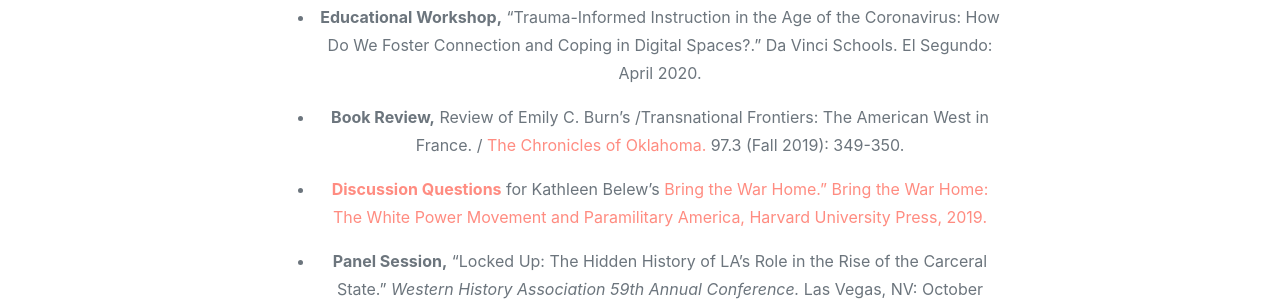
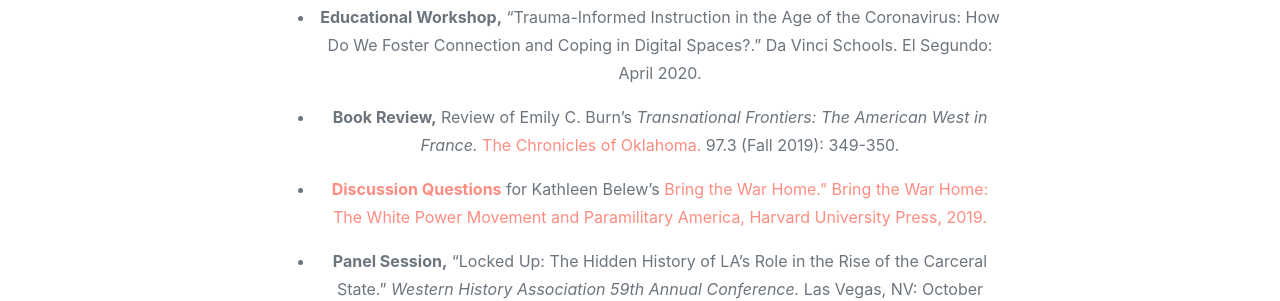
Before and after one commit to neingram/noel, a Jekyll site: the page built from index.md, in a window 1280 px wide and 900 px high, scrolled down 1079 px. Shown: the part 153-454 px from the top of the window. Built offline with Jekyll 4.4.1, drawn with Linux system fonts in a browser that asks for light colours; some web fonts are replaced.

```diff
--- a/_data/sitetext.yml
+++ b/_data/sitetext.yml
@@ -11,7 +11,7 @@ timeline:
    - **Educational Workshop,** “Trauma-Informed Instruction in the Age of the Coronavirus: How Do We Foster Connection and Coping in Digital Spaces?.” Da Vinci Schools. El Segundo: April 2020.
 
 
-   - **Book Review,** Review of Emily C. Burn’s /Transnational Frontiers: The American West in France. / [ The Chronicles of Oklahoma.](https://www.okhistory.org/publications/chronicles) 97.3 (Fall 2019): 349-350.
+   - **Book Review,** Review of Emily C. Burn’s *Transnational Frontiers: The American West in France.* [ The Chronicles of Oklahoma.](https://www.okhistory.org/publications/chronicles) 97.3 (Fall 2019): 349-350.
 
 
    - **[Discussion Questions](https://www.kathleenbelew.com/bookclub)** for Kathleen Belew’s [ Bring the War Home.” Bring the War Home: The White Power Movement and Paramilitary America, Harvard University Press, 2019.](https://www.hup.harvard.edu/catalog.php?isbn=9780674237698)
```
